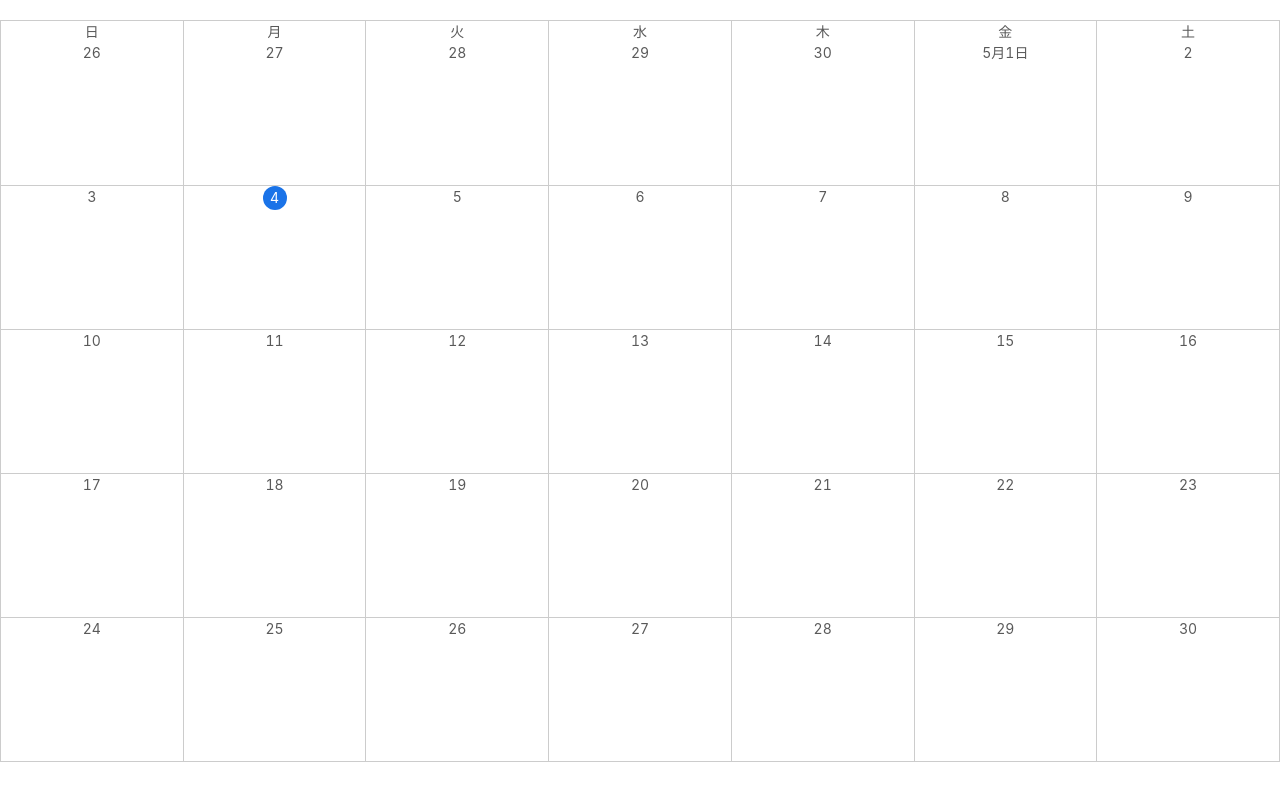
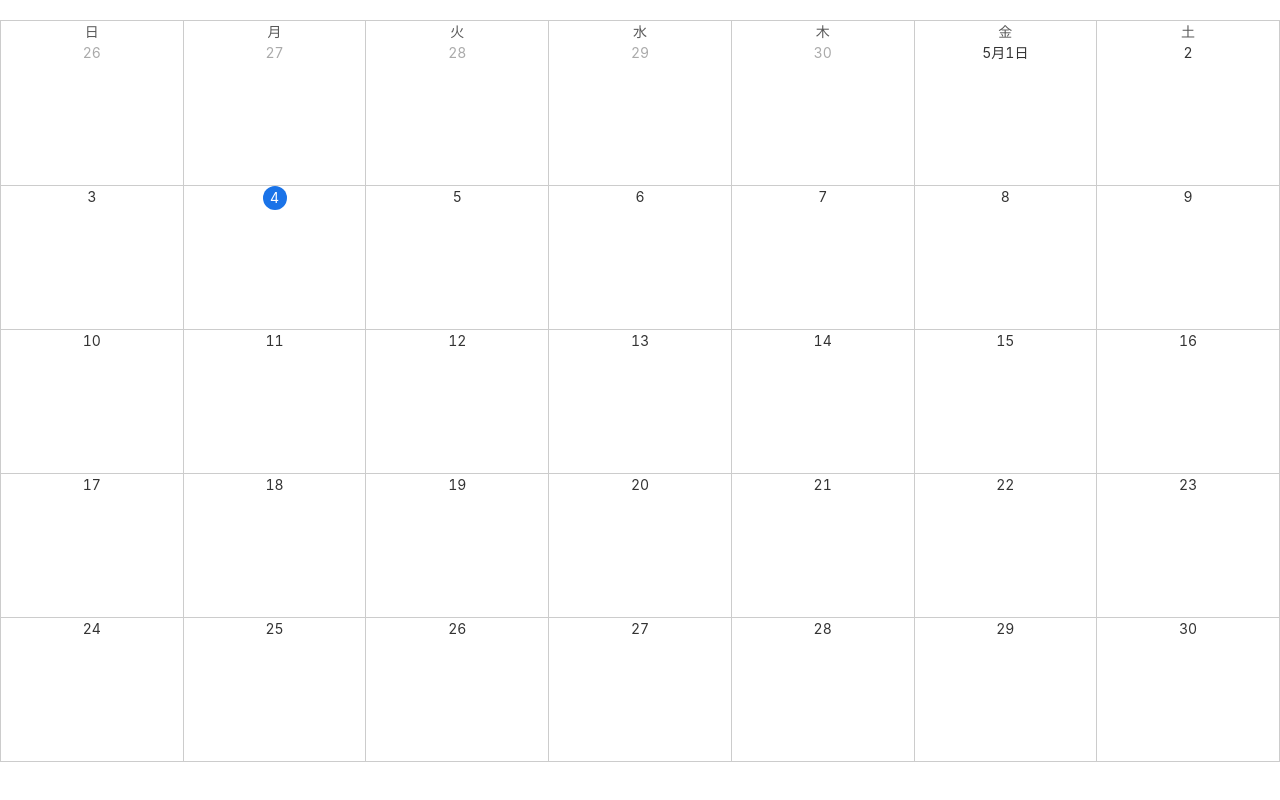
Before and after one commit to nyshk97/calendar_by_myself, a React app in the folder front/: page / in a window 1280 px wide. Shown: the top 800 px of the page. Built offline with nearby package versions, Linux system fonts and the light colour scheme.

Commit message:
Reduxの日付を参照

```diff
--- /dev/null
+++ b/front/src/components/CalendarBoard/container.jsx
@@ -0,0 +1,13 @@
+import { connect } from "react-redux";
+import { createCalendar } from "../../services/calendar";
+import CalendarBoard from "./presentation";
+
+const mapStateToProps = (state) => ({
+  calendar: state.calendar,
+});
+
+const mergeProps = (stateProps) => ({
+  calendar: createCalendar(stateProps.calendar),
+});
+
+export default connect(mapStateToProps, null, mergeProps)(CalendarBoard);
--- a/front/src/components/CalendarBoard/index.jsx
+++ b/front/src/components/CalendarBoard/presentation.jsx
@@ -1,13 +1,11 @@
 import React from "react";
 import { GridList } from "@material-ui/core";
 import CalendarElement from "../CalendarElement";
-import { createCalendar } from "../../services/calendar";
 import styled from "styled-components";
 
-const calendar = createCalendar();
 const days = ["日", "月", "火", "水", "木", "金", "土"];
 
-const CalendarBoard = () => {
+const CalendarBoard = ({ calendar }) => {
   return (
     <Board>
       <GridList cols={7} spacing={0} cellHeight="auto">
--- a/front/src/components/CalendarElement/index.jsx
+++ b/front/src/components/CalendarElement/index.jsx
@@ -6,21 +6,32 @@ import styled from "styled-components";
 const CalendarElement = ({ day }) => {
   const today = dayjs();
   const isCurrentMonth = isSameMonth(day, today);
-  const textColor = isCurrentMonth ? "textPrimary" : "textSecondary";
   const format = isFirstDay(day) ? "M月D日" : "D";
   const isToday = isSameDay(day, today);
   return (
     <Block>
-      <span className={isToday ? "today" : ""}>{day.format(format)}</span>
+      <span
+        className={
+          (isToday ? "today" : "") +
+          " " +
+          (isCurrentMonth ? "current_month" : "")
+        }
+      >
+        {day.format(format)}
+      </span>
     </Block>
   );
 };
 
 const Block = styled.div`
+  color: #aaa;
   text-align: center;
   height: 18vh;
   border-right: 1px solid #ccc;
   border-bottom: 1px solid #ccc;
+  .current_month {
+    color: #333;
+  }
   .today {
     display: inline-block;
     line-height: 24px;
--- a/front/src/index.jsx
+++ b/front/src/index.jsx
@@ -1,14 +1,19 @@
 import React from "react";
 import ReactDOM from "react-dom";
-import CalendarBoard from "./components/CalendarBoard";
+import CalendarBoard from "./components/CalendarBoard/container";
+import { Provider } from "react-redux";
+import { createStore } from "redux";
+import rootReducer from "./redux/rootReducer";
 import dayjs from "dayjs";
 import "dayjs/locale/ja";
 dayjs.locale("ja");
 
+const store = createStore(rootReducer);
+
 const App = () => (
-  <div>
+  <Provider store={store}>
     <CalendarBoard />
-  </div>
+  </Provider>
 );
 
 ReactDOM.render(<App />, document.getElementById("root"));
--- /dev/null
+++ b/front/src/redux/calendar/action.js
@@ -0,0 +1,6 @@
+export const CALENDAR_SET_MONTH = "CALENDAR_SET_MONTH";
+
+export const calendarSetMonth = (payload) => ({
+  type: CALENDAR_SET_MONTH,
+  payload,
+});
--- /dev/null
+++ b/front/src/redux/calendar/reducer.js
@@ -0,0 +1,21 @@
+import dayjs from "dayjs";
+import { CALENDAR_SET_MONTH } from "./action";
+
+const day = dayjs();
+
+const init = {
+  year: day.year(),
+  month: day.month() + 1,
+};
+
+const calendarReducer = (state = init, action) => {
+  const { type, payload } = action;
+  switch (type) {
+    case CALENDAR_SET_MONTH:
+      return payload;
+    default:
+      return state;
+  }
+};
+
+export default calendarReducer;
--- /dev/null
+++ b/front/src/redux/rootReducer.js
@@ -0,0 +1,8 @@
+import { combineReducers } from "redux";
+import calendarReducer from "./calendar/reducer";
+
+const rootReducer = combineReducers({
+  calendar: calendarReducer,
+});
+
+export default rootReducer;
```
